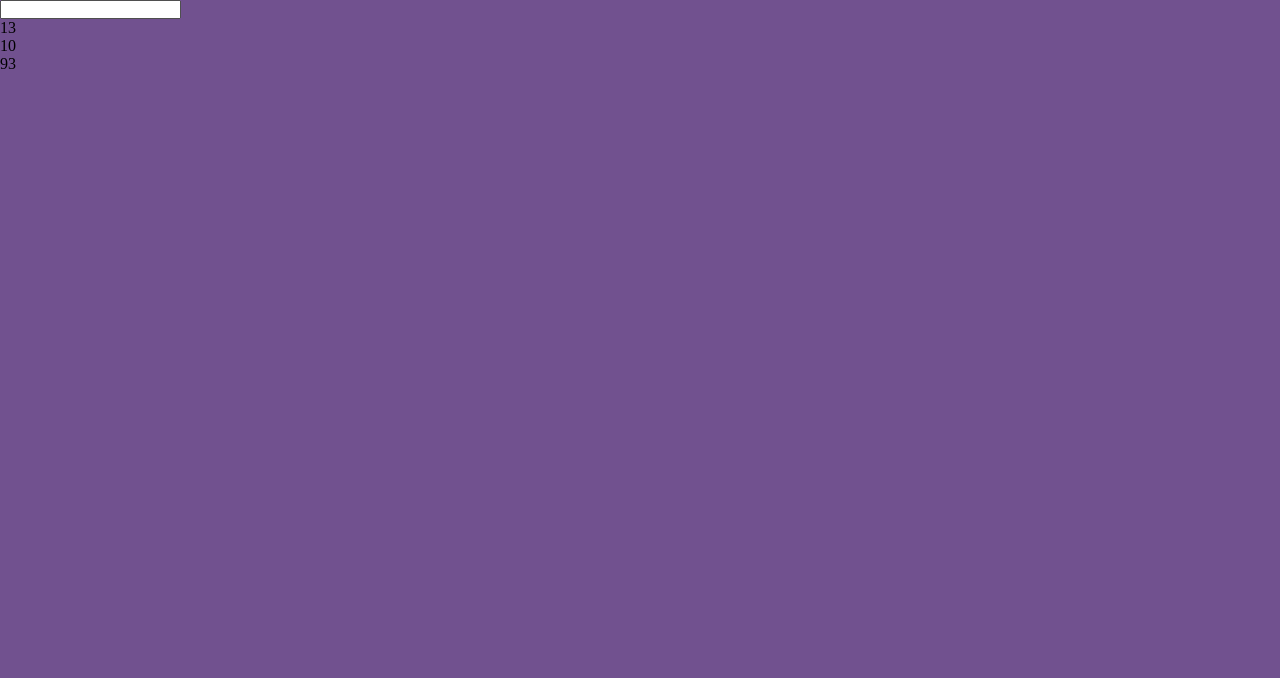
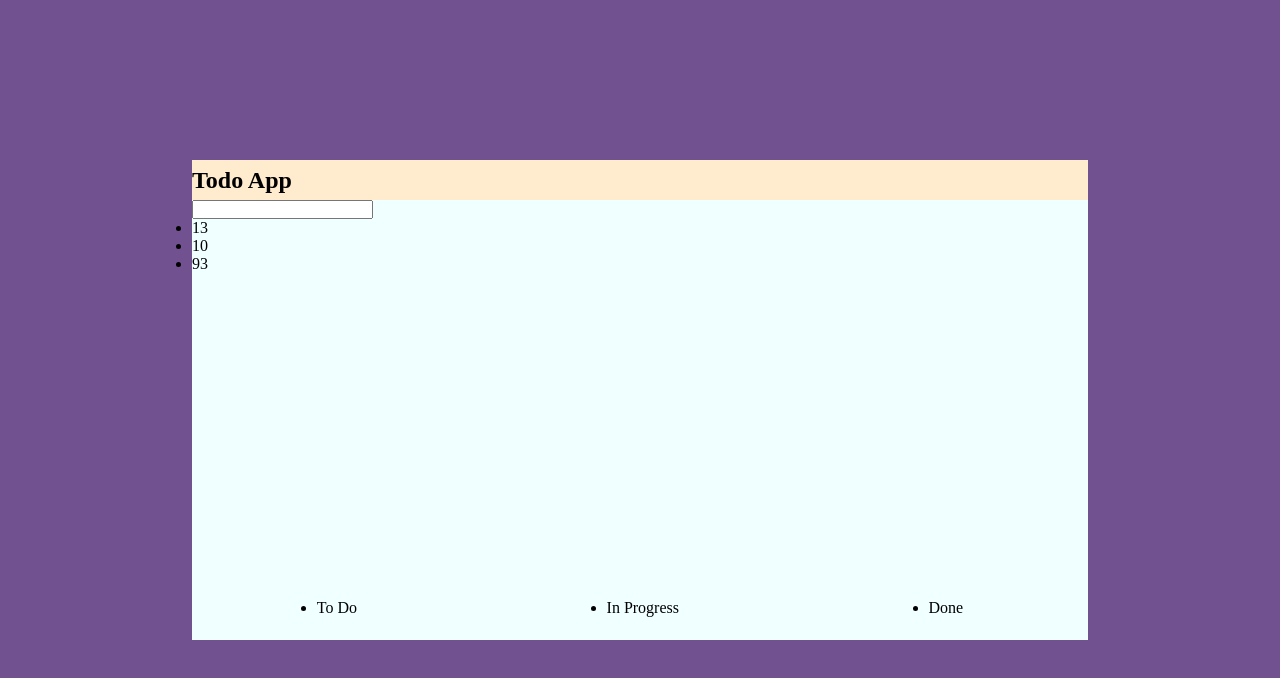
Before and after one commit to A13-Cloud/redux_react-redux_redux-toolkit, a React (Create React App) app in the folder redux-todo/: page / in a window 1280 px wide. Shown: the top 678 px of the page. Built offline with nearby package versions, Linux system fonts and the light colour scheme.

Commit message:
feat(components): add structure of to do components

```diff
--- a/redux-todo/src/app/App.css
+++ b/redux-todo/src/app/App.css
@@ -0,0 +1,20 @@
+*, ::after, ::before {
+    box-sizing: border-box;
+    margin: 0;
+    padding: 0;
+}
+
+.app {
+    height: 100vh;
+    width: 100vw;
+    display: flex;
+    align-items: center;
+    justify-content: center;
+    background-color: #71518f;
+}
+
+.todo__wrapper {
+    height: 60%;
+    width: 70%;
+    background-color: azure;
+}
--- /dev/null
+++ b/redux-todo/src/app/App.jsx
@@ -0,0 +1,21 @@
+import React from "react";
+
+import HeaderTodo from "./components/header-todo/HeaderTodo";
+import SectionsTodo from "./components/sections-todo/SectionsTodo";
+import FooterTodo from "./components/footer-todo/FooterTodo";
+
+import './App.css';
+
+const App = () => {
+    return (
+        <main className="app">
+            <div className="todo__wrapper">
+                <HeaderTodo/>
+                <SectionsTodo/>
+                <FooterTodo/>
+            </div>
+        </main>
+    );
+}
+
+export default App;
--- a/redux-todo/src/app/AppTodo.css
+++ /dev/null
@@ -1,11 +0,0 @@
-*, ::after, ::before {
-    box-sizing: border-box;
-    margin: 0;
-    padding: 0;
-}
-
-.appTodo {
-    height: 100vh;
-    width: 100vw;
-    background-color: #71518f;
-}
--- a/redux-todo/src/app/AppTodo.jsx
+++ /dev/null
@@ -1,19 +0,0 @@
-import React from "react";
-
-import HeaderTodo from "./components/header-todo/HeaderTodo";
-import SectionsTodo from "./components/sections-todo/SectionsTodo";
-import FooterTodo from "./components/footer-todo/FooterTodo";
-
-import './AppTodo.css';
-
-const AppTodo = () => {
-  return (
-    <main className="appTodo">
-      <HeaderTodo />
-      <SectionsTodo />
-      <FooterTodo />
-    </main>
-  );
-}
-
-export default AppTodo;
--- a/redux-todo/src/app/components/footer-todo/FooterTodo.css
+++ b/redux-todo/src/app/components/footer-todo/FooterTodo.css
@@ -0,0 +1,19 @@
+.todo__footer-content {
+    height: 10%;
+    display: flex;
+    justify-content: center;
+}
+
+.todo__result-content {
+    width: 100%;
+    display: flex;
+    align-items: center;
+}
+
+.todo__tabs-list {
+    width: 100%;
+    display: flex;
+    justify-content: space-around;
+}
+
+.tabs__tabs-list-item {}
--- a/redux-todo/src/app/components/footer-todo/FooterTodo.jsx
+++ b/redux-todo/src/app/components/footer-todo/FooterTodo.jsx
@@ -7,8 +7,14 @@ const FooterTodo = () => {
 
 
     return (
-        <footer>
-
+        <footer className="todo__footer-content">
+            <div className="todo__result-content">
+                <ul className="todo__tabs-list">
+                    <li className="tabs__tabs-list-item">To Do</li>
+                    <li className="tabs__tabs-list-item">In Progress</li>
+                    <li className="tabs__tabs-list-item">Done</li>
+                </ul>
+            </div>
         </footer>
     );
 }
--- a/redux-todo/src/app/components/header-todo/HeaderTodo.css
+++ b/redux-todo/src/app/components/header-todo/HeaderTodo.css
@@ -0,0 +1,8 @@
+.todo__header-content {
+    height: 40px;
+    width: 100%;
+    display: flex;
+    align-items: center;
+    justify-content: flex-start;
+    background-color: blanchedalmond;
+}
--- a/redux-todo/src/app/components/header-todo/HeaderTodo.jsx
+++ b/redux-todo/src/app/components/header-todo/HeaderTodo.jsx
@@ -7,8 +7,10 @@ const HeaderTodo = () => {
 
 
     return (
-        <header>
-
+        <header className="todo__header-content">
+            <h2 className="header__title">
+                Todo App
+            </h2>
         </header>
     );
 }
--- a/redux-todo/src/app/components/sections-todo/SectionsTodo.css
+++ b/redux-todo/src/app/components/sections-todo/SectionsTodo.css
@@ -0,0 +1,13 @@
+.todo__section-content {
+    height: 80%;
+}
+
+.todo__input-content {}
+
+.todo__input {}
+
+.todo__list-content {}
+
+.todo__list {}
+
+.todo__list-item {}
--- a/redux-todo/src/index.js
+++ b/redux-todo/src/index.js
@@ -1,7 +1,7 @@
 import React from 'react';
 import ReactDOM from 'react-dom/client';
 
-import App from './app/AppTodo';
+import App from './app/App';
 
 const root = ReactDOM.createRoot(document.getElementById('root'));
 root.render(
```
